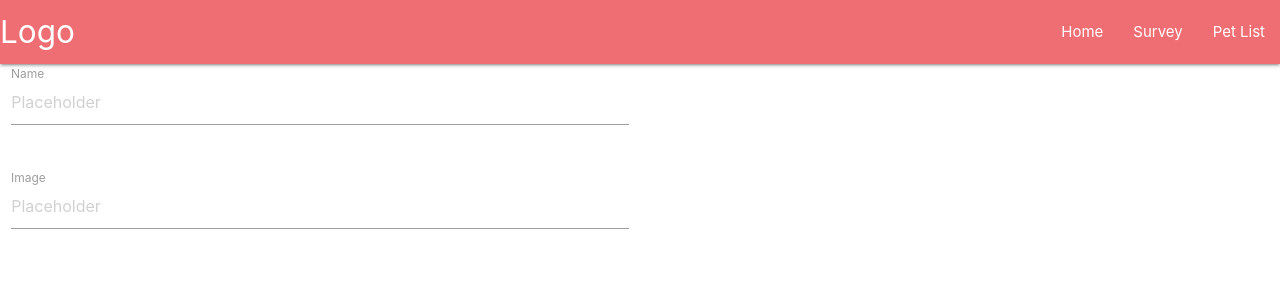
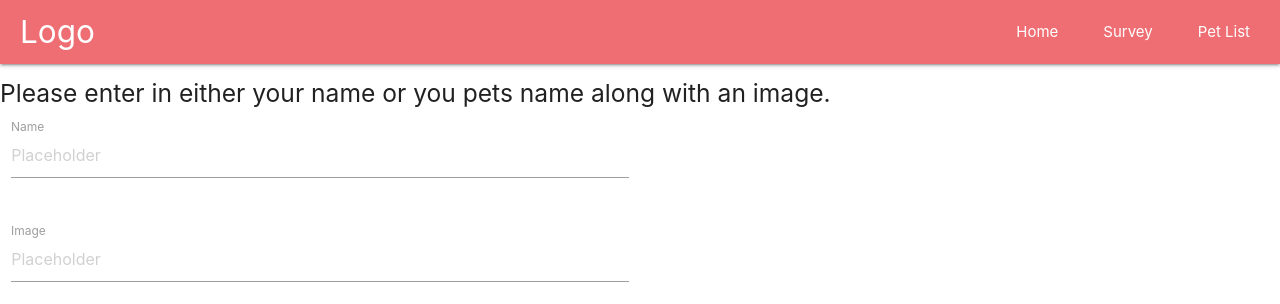
Before and after one commit to kayjlou/PetFinder, a plain HTML site: page app/public/survey.html in a window 1280 px wide. Drawn offline with nearby package versions, Linux system fonts and the light colour scheme; files that its build step writes are made by us from their sources.

Commit message:
added html/styles

```diff
--- a/app/assets/style.css
+++ b/app/assets/style.css
@@ -36,4 +36,12 @@ img {
   width: 20vw;
 }
 
+li {
+  margin-right: 15px;
+}
+
+.brand-logo {
+  margin-left: 20px;
+}
+
 /*  */
--- a/app/public/survey.html
+++ b/app/public/survey.html
@@ -28,6 +28,12 @@
       </div>
     </nav>
     <div class="container">
+      <!-- Contains instructions -->
+      <div id="info">
+        <h5>
+          Please enter in either your name or you pets name along with an image.
+        </h5>
+      </div>
       <!-- Pet or User input -->
       <div class="row">
         <form class="col s12">
```
Also changed, not shown: app/public/home.html (+4 -3 lines).
